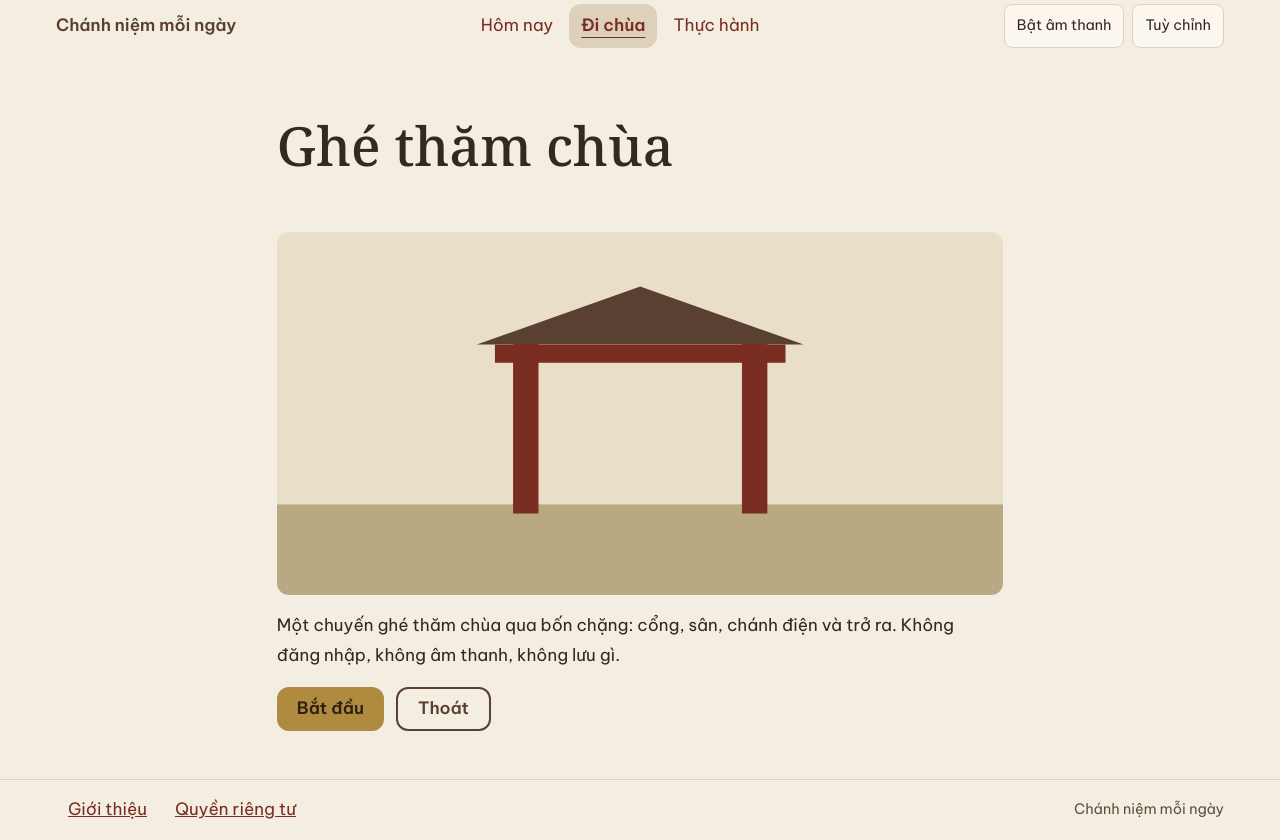
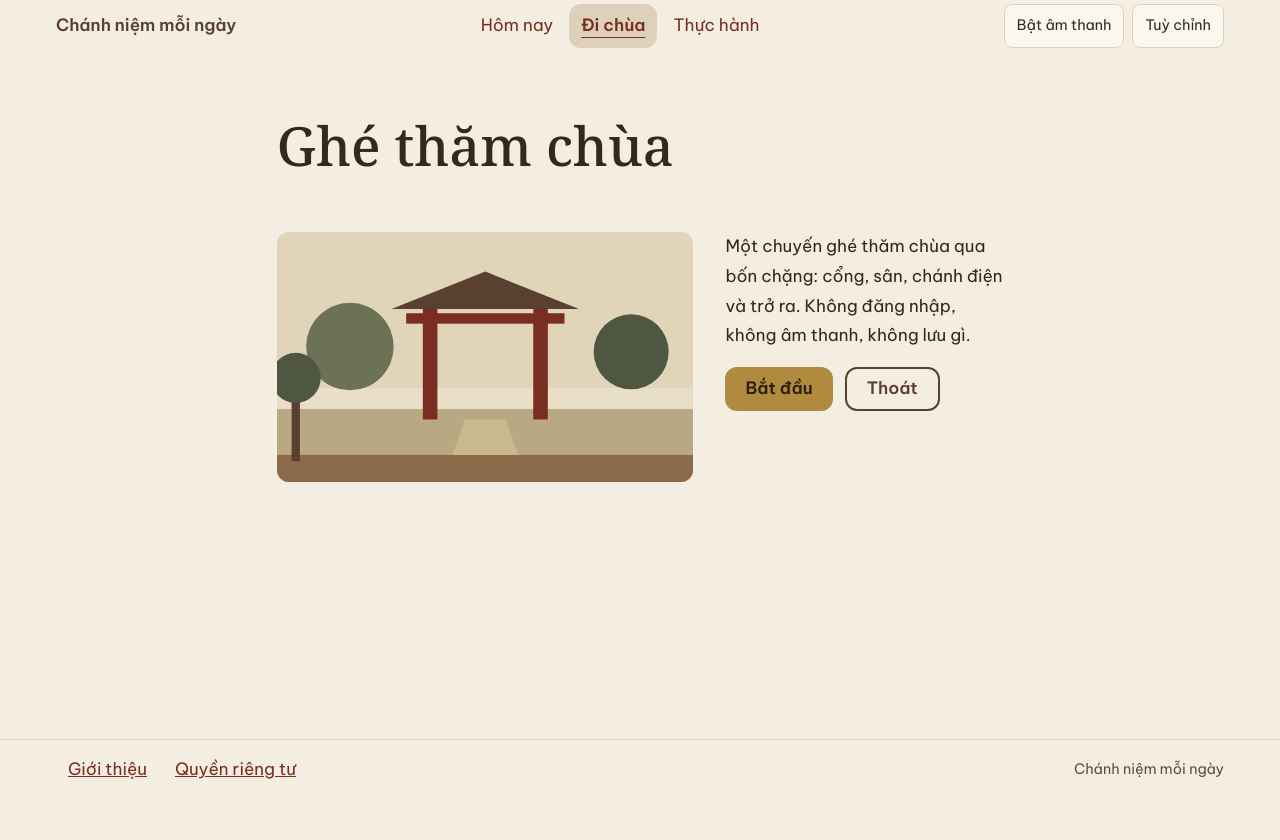
Before and after one commit to quangnguyen-star/di-chua-online, a Next.js app: page /visit in a window 1280 px wide. After the commit the page ends 800 px from the top, so only its background shows below. Built offline with nearby package versions, Linux system fonts and the light colour scheme.

Commit message:
DCO-22: P5 Visit: four temple scenes, wide layout, bell cues, next step (feature/dco-22-p5-visit-four-temple-scenes-wide)

```diff
--- a/src/components/visit/VisitFlow.tsx
+++ b/src/components/visit/VisitFlow.tsx
@@ -2,7 +2,10 @@
 
 import { useRouter } from "next/navigation";
 import { useEffect, useRef, useState } from "react";
+import Link from "next/link";
 import { visitStages } from "@/content";
+import { activities } from "@/content/places";
+import { useAtmosphere, type Scene } from "@/components/atmosphere";
 import { useVisit } from "@/lib/visit/useVisit";
 import { VisitFailure } from "./VisitErrorBoundary";
 import VisitScene from "./VisitScene";
@@ -11,11 +14,19 @@ import styles from "./visit.module.css";
 const totalSeconds = visitStages.reduce((sum, s) => sum + s.seconds, 0);
 const totalMs = totalSeconds * 1000;
 
+const stageScene: Record<string, Scene> = { gate: "gate", courtyard: "courtyard", hall: "hall", return: "outside" };
+
+/** The one optional continuation, read from the registry's next field on the hall activity. */
+const nextId = activities.find((a) => a.id === "incense")?.next;
+const nextStep = activities.find((a) => a.id === nextId && a.ready);
+
 export default function VisitFlow() {
   const router = useRouter();
   const { state, begin, pause, resume, skip, exit } = useVisit(visitStages);
   const [pulse, setPulse] = useState(0);
   const lastStage = useRef(-1);
+  const rang = useRef({ start: false, end: false });
+  const { scene, cue } = useAtmosphere();
 
   const { phase, stageIndex, remainingMs, skipped } = state;
   const stage = visitStages[stageIndex];
@@ -26,6 +37,24 @@ export default function VisitFlow() {
     lastStage.current = stageIndex;
     setPulse((n) => n + 1);
   }, [active, stageIndex]);
+
+  const stageId = visitStages[stageIndex]?.id;
+  useEffect(() => {
+    if (!active || !stageId) return;
+    scene(stageScene[stageId] ?? "gate");
+  }, [active, stageId, scene]);
+
+  useEffect(() => {
+    if (phase === "ready") rang.current = { start: false, end: false };
+    if (active && !rang.current.start) {
+      rang.current.start = true;
+      cue("bell");
+    }
+    if (phase === "complete" && !rang.current.end) {
+      rang.current.end = true;
+      cue("bell");
+    }
+  }, [phase, active, cue]);
 
   if (!stage) return <VisitFailure onRetry={() => router.refresh()} />;
 
@@ -44,7 +73,9 @@ export default function VisitFlow() {
   return (
     <div className={styles.root}>
       <h1>Ghé thăm chùa</h1>
+      <div className={styles.layout}>
       <VisitScene index={stageIndex} pulse={pulse} />
+      <div className={styles.guidance}>
       <div className={styles.live} role="status" aria-live="polite" data-testid="visit-announcement">
         {announcement}
       </div>
@@ -112,6 +143,16 @@ export default function VisitFlow() {
               : `Bạn đã dành ${Math.round(totalSeconds / 60)} phút ghé thăm chùa. Mang theo sự yên ổn này vào phần còn lại của ngày.`}
           </p>
           <progress className={styles.progress} max={100} value={100} aria-label="Tiến trình chuyến ghé thăm" data-testid="visit-progress" />
+          {nextStep && (
+            <div className={styles.next}>
+              <p>Nếu muốn, bạn có thể ở lại thêm một chút:</p>
+              <div className={styles.controls}>
+                <Link className="button button--quiet" href={nextStep.href} data-testid="visit-next">
+                  {nextStep.label}
+                </Link>
+              </div>
+            </div>
+          )}
           <div className={styles.controls}>
             <button type="button" className="button" data-testid="visit-exit" onClick={leave}>
               Về trang chủ
@@ -119,6 +160,8 @@ export default function VisitFlow() {
           </div>
         </>
       )}
+      </div>
+      </div>
     </div>
   );
 }
--- a/src/components/visit/VisitScene.tsx
+++ b/src/components/visit/VisitScene.tsx
@@ -1,51 +1,128 @@
 import styles from "./visit.module.css";
 
-const PANEL_WIDTH = 400;
+const WIDTH = 400;
+const HEIGHT = 240;
 
-/** One persistent SVG: the four places sit side by side and `index` slides the view across them. */
+/** Each scene is three layers: a background plane, one focal object and a foreground frame. No figures. */
+function Gate() {
+  return (
+    <>
+      <g data-layer="background">
+        <rect x="0" y="0" width="400" height="150" fill="#d8ccaa" opacity="0.5" />
+        <circle cx="70" cy="110" r="42" fill="#6b7255" />
+        <circle cx="340" cy="115" r="36" fill="#4f5740" />
+        <rect x="0" y="170" width="400" height="70" fill="#b9a982" />
+      </g>
+      <g data-layer="focal">
+        <rect x="140" y="70" width="14" height="110" fill="#7a2e22" />
+        <rect x="246" y="70" width="14" height="110" fill="#7a2e22" />
+        <rect x="124" y="78" width="152" height="10" fill="#7a2e22" />
+        <path d="M110 74 L200 38 L290 74 Z" fill="#5a4030" />
+        <path d="M160 240 L180 180 L220 180 L240 240 Z" fill="#c9b98f" />
+      </g>
+      <g data-layer="foreground">
+        <rect x="0" y="214" width="400" height="26" fill="#8b6a4a" />
+        <rect x="14" y="150" width="8" height="70" fill="#5a4030" />
+        <circle cx="18" cy="140" r="24" fill="#4f5740" />
+      </g>
+    </>
+  );
+}
+
+function Courtyard() {
+  return (
+    <>
+      <g data-layer="background">
+        <rect x="0" y="0" width="400" height="110" fill="#d8ccaa" opacity="0.5" />
+        <rect x="120" y="62" width="160" height="50" fill="#f1e4c4" />
+        <path d="M108 64 L200 30 L292 64 Z" fill="#7a2e22" />
+        <rect x="0" y="110" width="400" height="130" fill="#c9b98f" />
+      </g>
+      <g data-layer="focal">
+        <rect x="192" y="96" width="16" height="70" fill="#5a4030" />
+        <circle cx="200" cy="86" r="44" fill="#6b7255" />
+        <path d="M150 170 L250 170 L270 190 L130 190 Z" fill="#b9a982" />
+      </g>
+      <g data-layer="foreground">
+        <rect x="0" y="206" width="400" height="34" fill="#b9a982" />
+        <circle cx="48" cy="214" r="9" fill="#8b6a4a" />
+        <circle cx="352" cy="220" r="7" fill="#8b6a4a" />
+        <path d="M0 0 L0 120 L26 70 L40 0 Z" fill="#4f5740" />
+        <path d="M400 0 L400 110 L372 64 L356 0 Z" fill="#4f5740" />
+      </g>
+    </>
+  );
+}
+
+function Hall() {
+  return (
+    <>
+      <g data-layer="background">
+        <rect x="0" y="0" width="400" height="240" fill="#5a4030" opacity="0.35" />
+        <rect x="60" y="40" width="280" height="150" fill="#f1e4c4" />
+        <path d="M40 44 L200 8 L360 44 Z" fill="#7a2e22" />
+      </g>
+      <g data-layer="focal">
+        <rect x="150" y="104" width="100" height="14" fill="#5a4030" />
+        <rect x="156" y="118" width="88" height="60" fill="#8b6a4a" />
+        <circle cx="200" cy="82" r="14" fill="#b08a3e" />
+        <path d="M200 52 L206 72 L194 72 Z" fill="#e6c36a" />
+      </g>
+      <g data-layer="foreground">
+        <rect x="0" y="190" width="400" height="50" fill="#8b6a4a" />
+        <rect x="20" y="30" width="18" height="190" fill="#7a2e22" />
+        <rect x="362" y="30" width="18" height="190" fill="#7a2e22" />
+        <rect x="170" y="196" width="60" height="20" rx="8" fill="#b08a3e" />
+      </g>
+    </>
+  );
+}
+
+function Return() {
+  return (
+    <>
+      <g data-layer="background">
+        <rect x="0" y="0" width="400" height="140" fill="#d8ccaa" opacity="0.5" />
+        <circle cx="318" cy="64" r="26" fill="#e6c36a" />
+        <path d="M0 150 L90 100 L170 150 Z" fill="#6b7255" />
+        <path d="M120 150 L230 84 L340 150 Z" fill="#4f5740" />
+        <rect x="0" y="150" width="400" height="90" fill="#c9b98f" />
+      </g>
+      <g data-layer="focal">
+        <path d="M150 240 L186 150 L214 150 L250 240 Z" fill="#d8ccaa" />
+        <rect x="120" y="120" width="12" height="40" fill="#7a2e22" />
+        <rect x="268" y="120" width="12" height="40" fill="#7a2e22" />
+      </g>
+      <g data-layer="foreground">
+        <rect x="0" y="214" width="400" height="26" fill="#b9a982" />
+        <path d="M0 0 L0 90 L30 50 L52 0 Z" fill="#5a4030" />
+        <rect x="360" y="170" width="6" height="60" fill="#5a4030" />
+        <circle cx="363" cy="160" r="20" fill="#4f5740" />
+      </g>
+    </>
+  );
+}
+
+const scenes = [Gate, Courtyard, Hall, Return];
+
 export default function VisitScene({ index, pulse }: { index: number; pulse: number }) {
+  const Current = scenes[index] ?? Gate;
   return (
     <svg
       className={styles.scene}
-      viewBox={`0 0 ${PANEL_WIDTH} 200`}
+      viewBox={`0 0 ${WIDTH} ${HEIGHT}`}
       role="img"
       aria-label="Phong cảnh chùa"
       data-testid="visit-scene"
       data-scene={index}
     >
-      <g className={styles.strip} style={{ transform: `translateX(${-index * PANEL_WIDTH}px)` }}>
-        <g data-scene-id="gate">
-          <rect x="0" y="150" width="400" height="50" fill="#b9a982" />
-          <rect x="130" y="60" width="14" height="95" fill="#7a2e22" />
-          <rect x="256" y="60" width="14" height="95" fill="#7a2e22" />
-          <path d="M110 62 L200 30 L290 62 Z" fill="#5a4030" />
-          <rect x="120" y="62" width="160" height="10" fill="#7a2e22" />
-        </g>
-        <g data-scene-id="courtyard" transform={`translate(${PANEL_WIDTH} 0)`}>
-          <rect x="0" y="130" width="400" height="70" fill="#c9b98f" />
-          <rect x="170" y="100" width="60" height="30" rx="4" fill="#6b7255" />
-          <circle cx="70" cy="90" r="30" fill="#6b7255" />
-          <rect x="66" y="110" width="8" height="30" fill="#5a4030" />
-          <circle cx="330" cy="95" r="26" fill="#4f5740" />
-          <rect x="326" y="112" width="8" height="28" fill="#5a4030" />
-        </g>
-        <g data-scene-id="hall" transform={`translate(${PANEL_WIDTH * 2} 0)`}>
-          <rect x="0" y="150" width="400" height="50" fill="#8b6a4a" />
-          <rect x="90" y="70" width="220" height="82" fill="#f1e4c4" />
-          <path d="M70 72 L200 25 L330 72 Z" fill="#7a2e22" />
-          <rect x="176" y="100" width="48" height="52" fill="#5a4030" />
-          <circle cx="200" cy="92" r="6" fill="#b08a3e" />
-        </g>
-        <g data-scene-id="return" transform={`translate(${PANEL_WIDTH * 3} 0)`}>
-          <rect x="0" y="140" width="400" height="60" fill="#b9a982" />
-          <path d="M120 200 L190 140 L210 140 L280 200 Z" fill="#d8ccaa" />
-          <circle cx="320" cy="50" r="22" fill="#e6c36a" />
-        </g>
+      <g key={index} className={styles.panel}>
+        <Current />
       </g>
       {pulse > 0 && (
         <g key={pulse} aria-hidden="true" data-testid="visit-bell">
-          <circle className={styles.ripple} cx="200" cy="100" r="30" />
-          <circle className={`${styles.ripple} ${styles.ripple2}`} cx="200" cy="100" r="30" />
+          <circle className={styles.ripple} cx="200" cy="120" r="30" />
+          <circle className={`${styles.ripple} ${styles.ripple2}`} cx="200" cy="120" r="30" />
         </g>
       )}
     </svg>
--- a/src/components/visit/visit.module.css
+++ b/src/components/visit/visit.module.css
@@ -1,18 +1,30 @@
 .root { display: flex; flex-direction: column; gap: 1rem; }
+.layout { display: grid; gap: 1.25rem; grid-template-columns: 1fr; align-items: start; }
+.guidance { display: flex; flex-direction: column; gap: 1rem; min-width: 0; }
+@media (min-width: 900px) {
+  .layout { grid-template-columns: minmax(0, 3fr) minmax(0, 2fr); gap: 2rem; }
+  .guidance { position: sticky; top: 1.5rem; }
+}
 .scene { width: 100%; height: auto; border-radius: var(--radius); background: #e9dfc9; display: block; }
-.strip { transition: transform 750ms ease-out; }
+.panel { animation: settle 700ms ease-out; }
 .ripple { fill: none; stroke: var(--gold); stroke-width: 2; opacity: 0; transform-box: fill-box; transform-origin: center; animation: ripple 800ms ease-out; }
 .ripple2 { animation-delay: 150ms; }
 .label { margin: 0; font-size: 1.5rem; }
 .prompt { margin: 0; max-width: 60ch; }
 .progress { width: 100%; height: 0.75rem; accent-color: var(--lacquer); }
 .controls { display: flex; flex-wrap: wrap; gap: 0.75rem; }
+.next { display: flex; flex-direction: column; gap: 0.5rem; padding: 1rem; border: 1px solid var(--border); border-radius: var(--radius); background: var(--surface); }
+.next p { margin: 0; }
 .live { position: absolute; width: 1px; height: 1px; overflow: hidden; clip-path: inset(50%); white-space: nowrap; }
+@keyframes settle {
+  from { opacity: 0; }
+  to { opacity: 1; }
+}
 @keyframes ripple {
   from { opacity: 0.8; transform: scale(0.3); }
   to { opacity: 0; transform: scale(2.4); }
 }
 @media (prefers-reduced-motion: reduce) {
-  .strip { transition: none; }
+  .panel { animation: none; }
   .ripple { animation: none; }
 }
```
